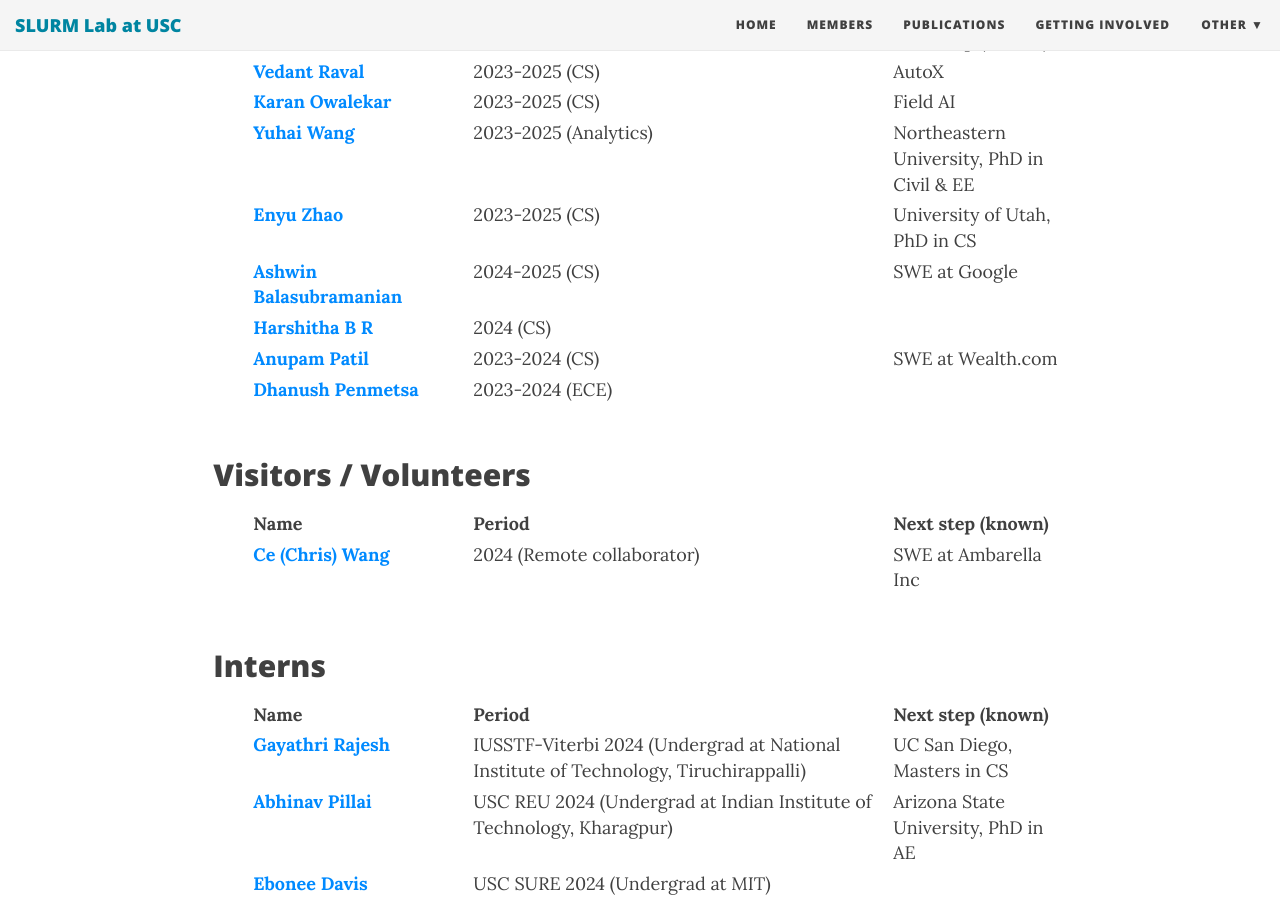
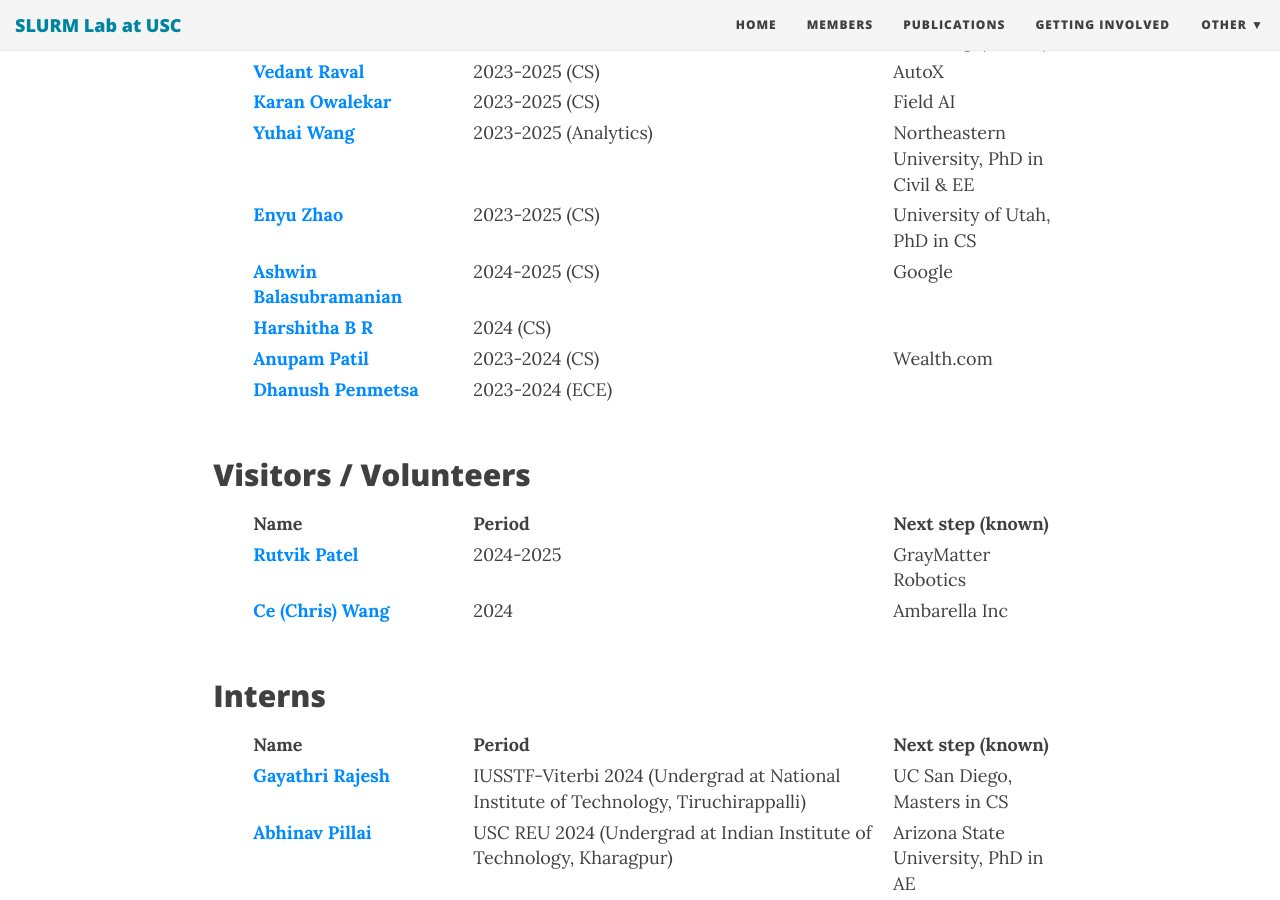
Before and after one commit to slurm-lab-usc/slurm-lab-usc.github.io, a Jekyll site: the page built from members.md, in a window 1280 px wide and 900 px high, scrolled down 3510 px. Built offline with Jekyll 4.4.1, drawn with Linux system fonts in a browser that asks for light colours; nearby versions of some CDN libraries.

Commit message:
Update members.md

```diff
--- a/members.md
+++ b/members.md
@@ -166,7 +166,7 @@ members:
           - name: Ashwin Balasubramanian
             period: 2024-2025 (CS)
             web_url: https://www.linkedin.com/in/balasubramanian-ashwin/
-            next_step: SWE at Google
+            next_step: Google
           - name: Harshitha B R
             web_url: https://www.linkedin.com/in/harshitha-b-r-2ab510190/
             period: 2024 (CS)
@@ -174,7 +174,7 @@ members:
           - name: Anupam Patil
             web_url: https://www.linkedin.com/in/anupam-patil-114b841b0/
             period: 2023-2024 (CS)
-            next_step: SWE at Wealth.com
+            next_step: Wealth.com
           - name: Dhanush Penmetsa
             web_url: https://www.linkedin.com/in/dhanush-varma/
             period: 2023-2024 (ECE)
@@ -182,10 +182,14 @@ members:
       - name: Visitors / Volunteers
         full: False
         list:
+          - name: Rutvik Patel
+            web_url: https://www.linkedin.com/in/rutvik-p4t3l/
+            period: 2024-2025
+            next_step: GrayMatter Robotics
           - name: Ce (Chris) Wang
             web_url: https://www.linkedin.com/in/wangce94/
-            period: 2024 (Remote collaborator)
-            next_step: SWE at Ambarella Inc
+            period: 2024
+            next_step: Ambarella Inc
       - name: Interns
         full: False
         list:
```
